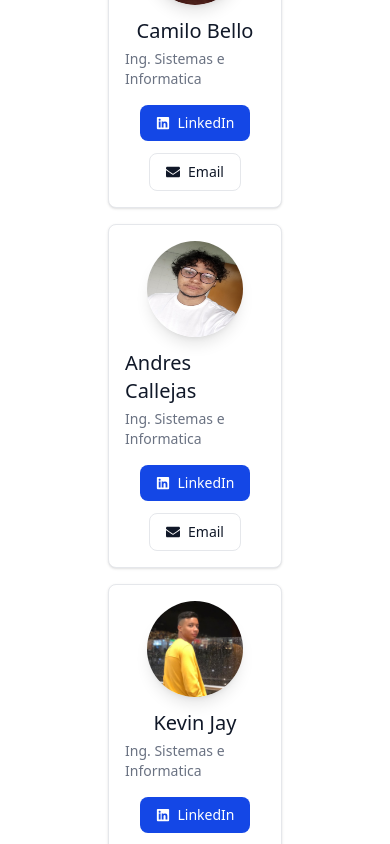
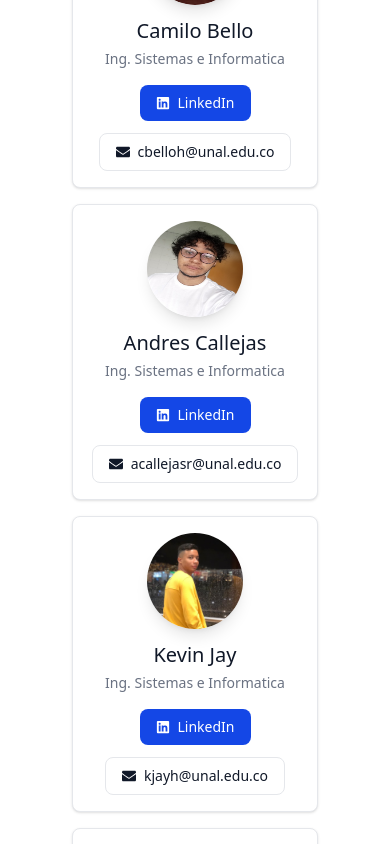
Before and after one commit to JuanPabloEscobarMarin/REnergy_Frontend, a React (Vite) app: page / in a window 390 px wide. Shown: the part 3040-3884 px from the top of the page. Built offline with nearby package versions, Linux system fonts and the light colour scheme.

Commit message:
se pone responsive el componente contactanos

```diff
--- a/src/components/Contactanos.jsx
+++ b/src/components/Contactanos.jsx
@@ -77,7 +77,7 @@ export const Contactanos = () => {
                 className="flex gap-2 justify-center items-center px-4 py-2 text-sm font-medium text-gray-900 focus:outline-none bg-white rounded-lg border border-gray-200 hover:bg-gray-100 hover:text-blue-700 focus:z-10 focus:ring-4 focus:ring-gray-100"
               >
                 <FaEnvelope />
-                Email
+                {miembro.email}
               </a>
             </div>
           </div>
```
